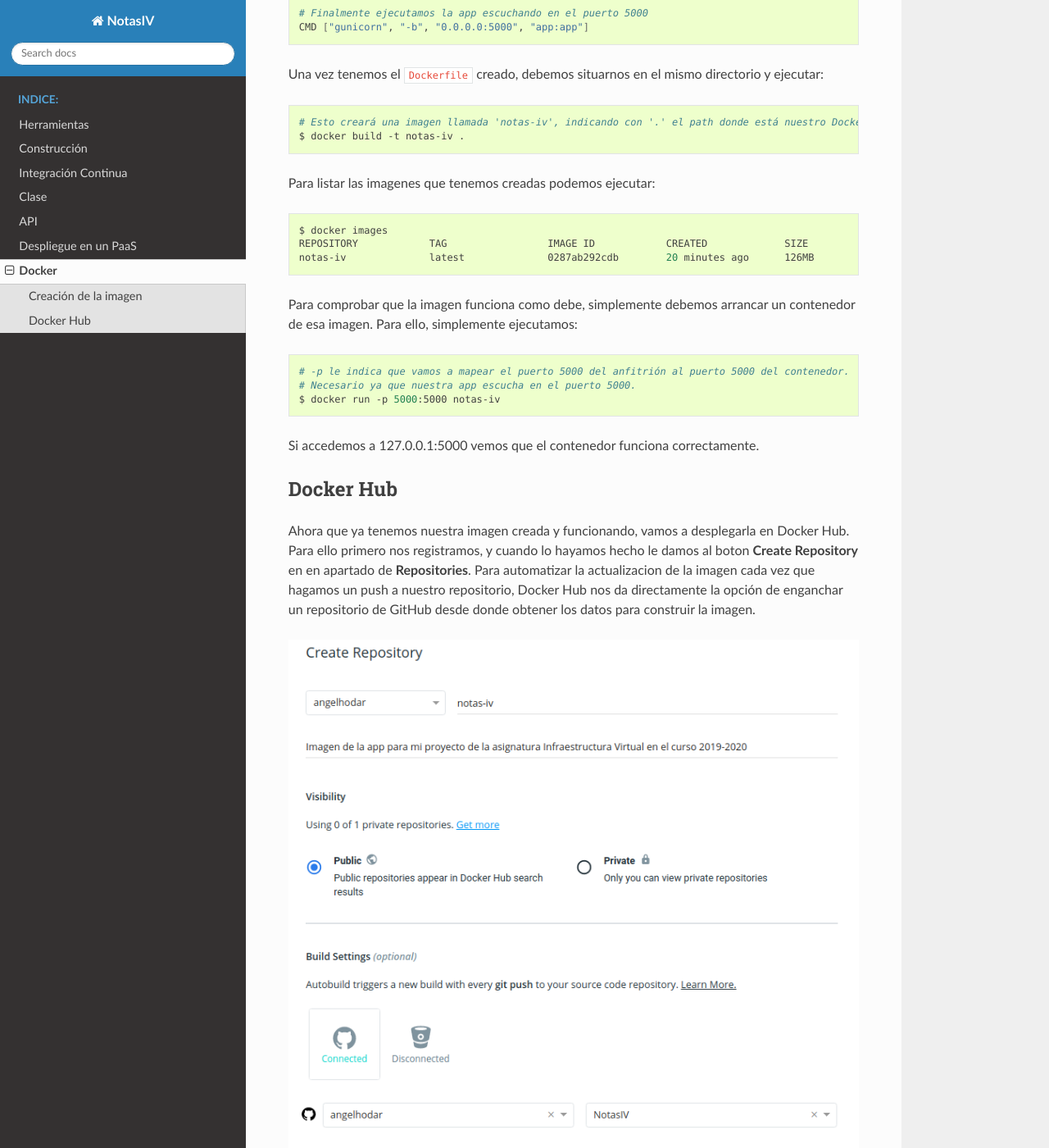
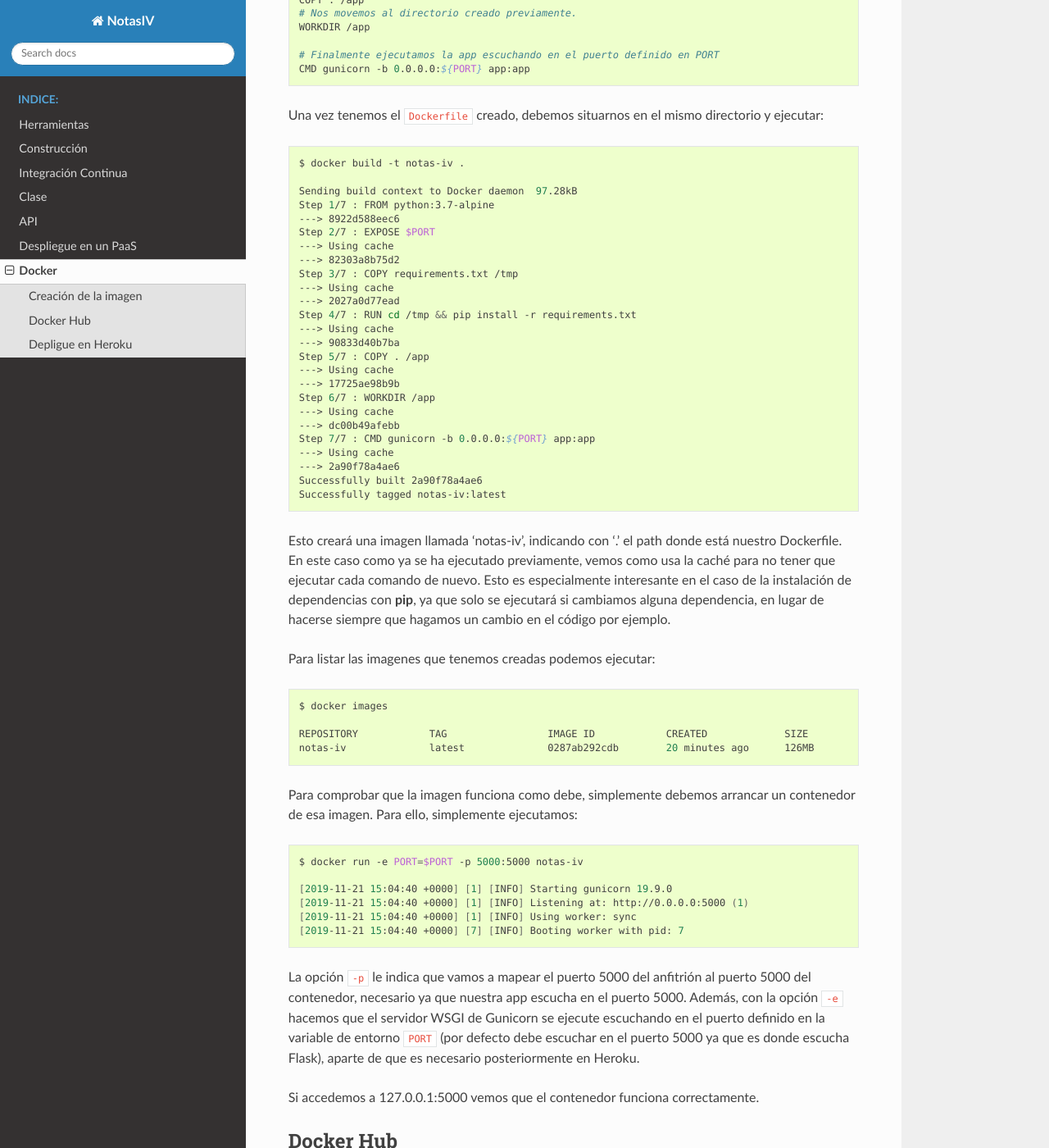
Before and after one commit to angelhodar/NotasIV, a Sphinx documentation site: the page built from docs/docker.rst, in a window 1280 px wide and 1400 px high, scrolled down 820 px. Shown: the whole window at 82% size. Built offline with Sphinx 7.4.7 and the Read the Docs theme 2.0.0, drawn with Linux system fonts in a browser that asks for light colours; some of the changed text lies outside the part shown.

Commit message:
Desplegado en Heroku y añadida documentacion principal. #25

```diff
--- a/docs/docker.rst
+++ b/docs/docker.rst
@@ -22,8 +22,11 @@ El archivo Dockerfile está documentado paso por paso y contiene lo siguiente:
     # mucho mas ligera (100MB vs 1GB)
     FROM python:3.7-alpine
 
-    # Exponemos el puerto 5000 que usará la app
-    EXPOSE 5000
+    # Datos propios
+    LABEL maintainer="Ángel Hódar (angelhodar76@gmail.com)"
+
+    # Exponemos el puerto de la variable de entorno
+    EXPOSE $PORT
 
     # Copiamos primero solo el requirements para aprovecharnos del sistema
     # de layers de las imagenes docker e instalamos las dependencias
@@ -35,21 +38,51 @@ El archivo Dockerfile está documentado paso por paso y contiene lo siguiente:
     # Nos movemos al directorio creado previamente.
     WORKDIR /app
 
-    # Finalmente ejecutamos la app escuchando en el puerto 5000
-    CMD ["gunicorn", "-b", "0.0.0.0:5000", "app:app"]
+    # Finalmente ejecutamos la app escuchando en el puerto definido en PORT
+    CMD gunicorn -b 0.0.0.0:${PORT} app:app
 
 Una vez tenemos el ``Dockerfile`` creado, debemos situarnos en el mismo directorio y ejecutar:
 
 .. code:: bash
 
-    # Esto creará una imagen llamada 'notas-iv', indicando con '.' el path donde está nuestro Dockerfile.
     $ docker build -t notas-iv .
+
+    Sending build context to Docker daemon  97.28kB
+    Step 1/7 : FROM python:3.7-alpine
+    ---> 8922d588eec6
+    Step 2/7 : EXPOSE $PORT
+    ---> Using cache
+    ---> 82303a8b75d2
+    Step 3/7 : COPY requirements.txt /tmp
+    ---> Using cache
+    ---> 2027a0d77ead
+    Step 4/7 : RUN cd /tmp && pip install -r requirements.txt
+    ---> Using cache
+    ---> 90833d40b7ba
+    Step 5/7 : COPY . /app
+    ---> Using cache
+    ---> 17725ae98b9b
+    Step 6/7 : WORKDIR /app
+    ---> Using cache
+    ---> dc00b49afebb
+    Step 7/7 : CMD gunicorn -b 0.0.0.0:${PORT} app:app
+    ---> Using cache
+    ---> 2a90f78a4ae6
+    Successfully built 2a90f78a4ae6
+    Successfully tagged notas-iv:latest
+
+Esto creará una imagen llamada 'notas-iv', indicando con '.' el path donde está nuestro Dockerfile.
+En este caso como ya se ha ejecutado previamente, vemos como usa la caché para no tener que ejecutar
+cada comando de nuevo. Esto es especialmente interesante en el caso de la instalación de dependencias
+con **pip**, ya que solo se ejecutará si cambiamos alguna dependencia, en lugar de hacerse siempre que
+hagamos un cambio en el código por ejemplo.
 
 Para listar las imagenes que tenemos creadas podemos ejecutar:
 
 .. code:: bash
 
     $ docker images
+
     REPOSITORY            TAG                 IMAGE ID            CREATED             SIZE
     notas-iv              latest              0287ab292cdb        20 minutes ago      126MB
 
@@ -58,9 +91,18 @@ Para ello, simplemente ejecutamos:
 
 .. code:: bash
 
-    # -p le indica que vamos a mapear el puerto 5000 del anfitrión al puerto 5000 del contenedor.
-    # Necesario ya que nuestra app escucha en el puerto 5000.
-    $ docker run -p 5000:5000 notas-iv
+    $ docker run -e PORT=$PORT -p 5000:5000 notas-iv
+
+    [2019-11-21 15:04:40 +0000] [1] [INFO] Starting gunicorn 19.9.0
+    [2019-11-21 15:04:40 +0000] [1] [INFO] Listening at: http://0.0.0.0:5000 (1)
+    [2019-11-21 15:04:40 +0000] [1] [INFO] Using worker: sync
+    [2019-11-21 15:04:40 +0000] [7] [INFO] Booting worker with pid: 7
+
+
+La opción ``-p`` le indica que vamos a mapear el puerto 5000 del anfitrión al puerto 5000 del contenedor,
+necesario ya que nuestra app escucha en el puerto 5000. Además, con la opción ``-e`` hacemos que el servidor
+WSGI de Gunicorn se ejecute escuchando en el puerto definido en la variable de entorno ``PORT`` (por defecto
+debe escuchar en el puerto 5000 ya que es donde escucha Flask), aparte de que es necesario posteriormente en Heroku.
 
 Si accedemos a 127.0.0.1:5000 vemos que el contenedor funciona correctamente.
 
@@ -83,7 +125,48 @@ Si elegimos la segunda opción, debemos ejecutar tan solo 3 comandos para subir
 
     # Nos logueamos a nuestra cuenta de Docker Hub
     $ docker login
+
     # Cambiamos el nombre de la imagen con el del repo, añadiendo el tag que queramos.
     $ docker tag notas-iv angelhodar/notas-iv:latest
+
     # Sube la imagen al repo remoto.
     $ docker push angelhodar/notas-iv:latest
+
+Depligue en Heroku
+------------------
+
+Una vez tenemos la imagen en Docker Hub, estamos listos para poder desplegar el contenedor
+en distintos servicios. En este caso vamos a ver cómo desplegarlo en Heroku.
+
+Para empezar, necesitamos estar logueados en Heroku desde el CLI, asi que ejecutamos:
+
+.. code:: bash
+
+    $ heroku login
+
+Ahora debemos logearnos en el container registry de Heroku:
+
+.. code:: bash
+
+    $ heroku container:login
+
+En nuestro caso, como ya tenemos la imagen creada, debemos cambiarle el nombre de tal forma
+que podamos subirla al container registry de Heroku:
+
+.. code:: bash
+
+    $ docker tag notas-iv registry.heroku.com/notas-iv/web
+
+Ahora primero antes que nada debemos irnos a la web de Heroky y crear una app con el nombre que queramos,
+en mi caso la he llamado igual que la imagen. Y ahora si, la subimos al registro de Heroku:
+
+.. code:: bash
+
+    $ docker push registry.heroku.com/notas-iv/web
+
+Ahora tan solo nos queda desplegarlo en Heroku para poder acceder a él
+desde una URL:
+
+.. code:: bash
+
+    $ heroku container:release web -a notas-iv
```
Also changed, not shown: 1 other file.
